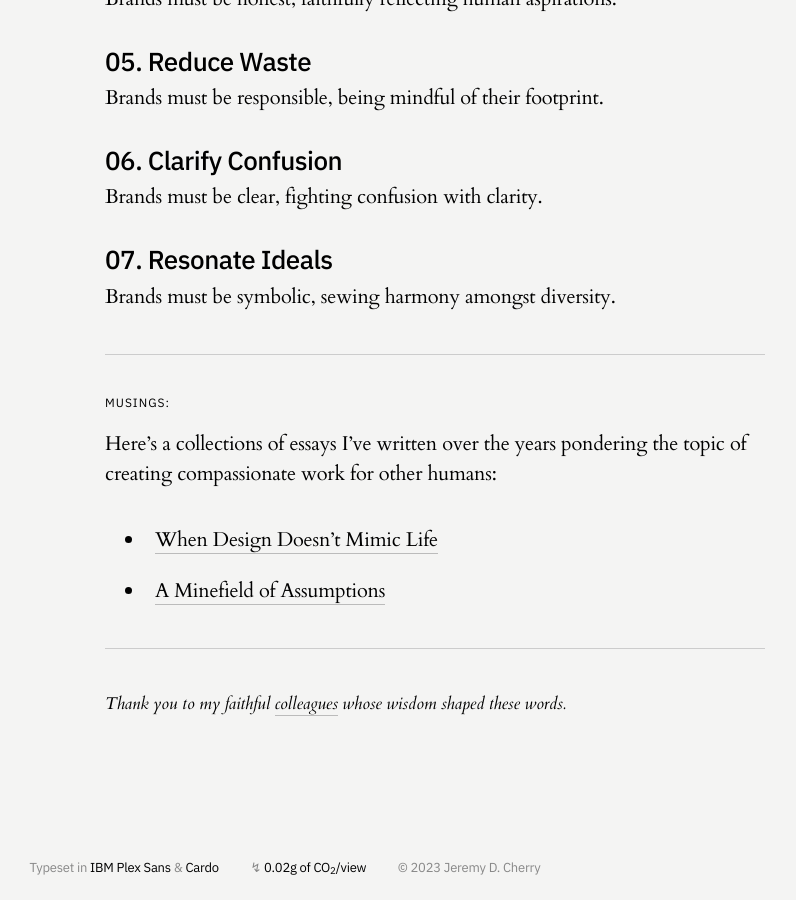
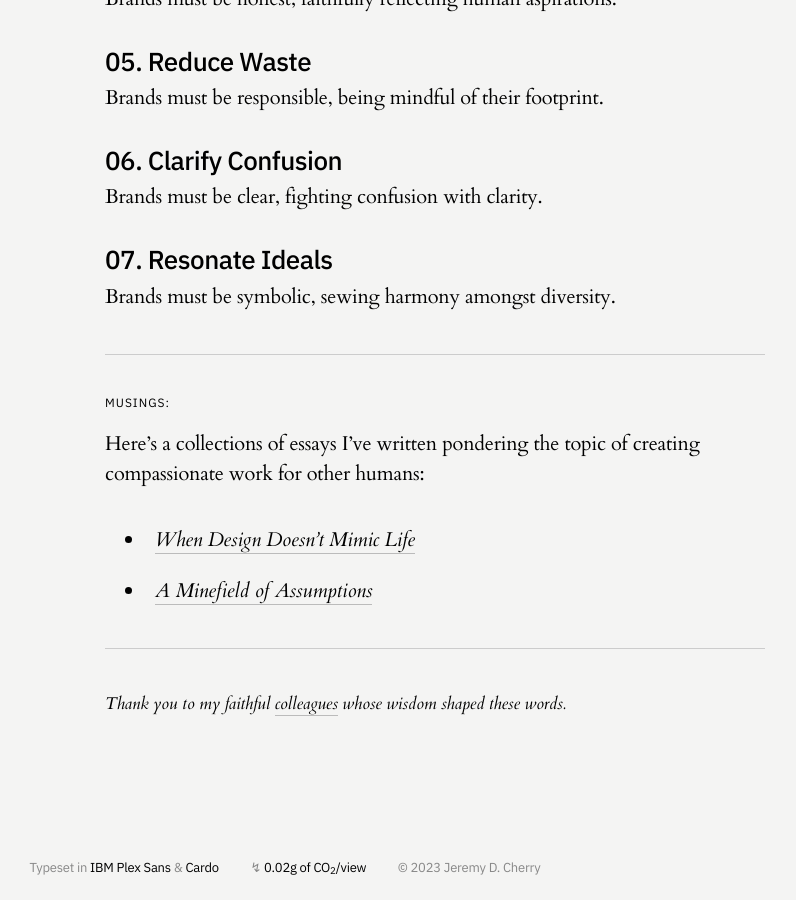
Before and after one commit to jeremydcherry/jeremydcherry.github.io, a Jekyll site: the page built from content/brands.md, in a window 1280 px wide and 900 px high, scrolled down 811 px. Shown: the whole window, without its empty margins (355-1151 px from the left). Built offline with Jekyll 4.4.1, drawn with Linux system fonts in a browser that asks for light colours.

Commit message:
Updated "Musings" section

```diff
--- a/content/brands.md
+++ b/content/brands.md
@@ -38,11 +38,11 @@
 
 #### Musings:
 
-Here's a collections of essays I've written over the years pondering the topic of creating compassionate work for other humans:
+Here's a collections of essays I've written pondering the topic of creating compassionate work for other humans:
 
-- [When Design Doesn’t Mimic Life](https://www.journeygroup.com/essays/when-design-doesnt-mimic-life)
+- [_When Design Doesn’t Mimic Life_](https://www.journeygroup.com/essays/when-design-doesnt-mimic-life)
 
-- [A Minefield of Assumptions](https://www.journeygroup.com/essays/minefield-assumptions)
+- [_A Minefield of Assumptions_](https://www.journeygroup.com/essays/minefield-assumptions)
 
 ---
 
```
